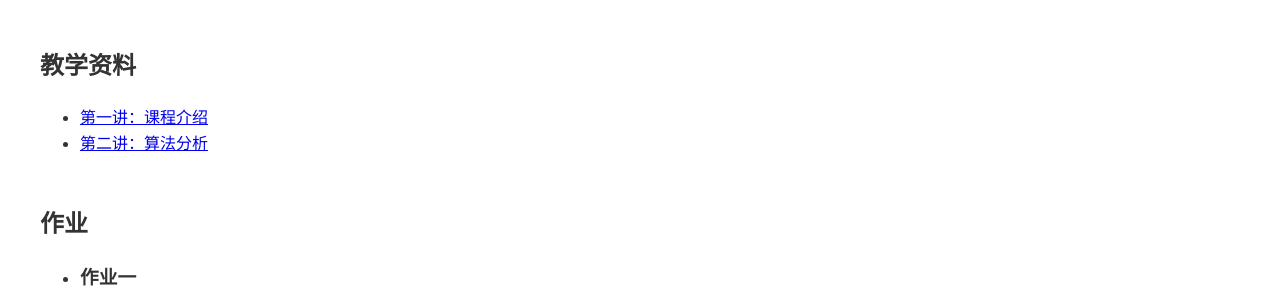
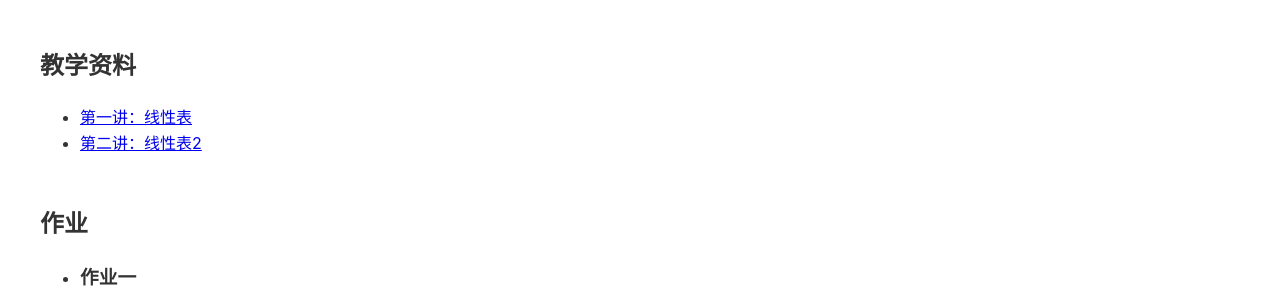
Before and after one commit to kejiwei/kejiwei.github.io, a Jekyll site: the page teaching/courses/data_structure/index.html, which Jekyll copies as it is, in a window 1280 px wide. Shown: the part 1192-1491 px from the top of the page. Built offline with Jekyll 4.4.1, drawn with Linux system fonts in a browser that asks for light colours.

Commit message:
Update index.html

```diff
--- a/teaching/courses/data_structure/index.html
+++ b/teaching/courses/data_structure/index.html
@@ -79,8 +79,8 @@
         <section class="course-materials">
             <h2>教学资料</h2>
             <ul>
-                <li><a href="slides/lecture1.pdf">第一讲：课程介绍</a></li>
-                <li><a href="slides/lecture2.pdf">第二讲：算法分析</a></li>
+                <li><a href="slides/lecture1.pdf">第一讲：线性表</a></li>
+                <li><a href="slides/lecture2.pdf">第二讲：线性表2</a></li>
                 <!-- 更多讲义 -->
             </ul>
         </section>
```
